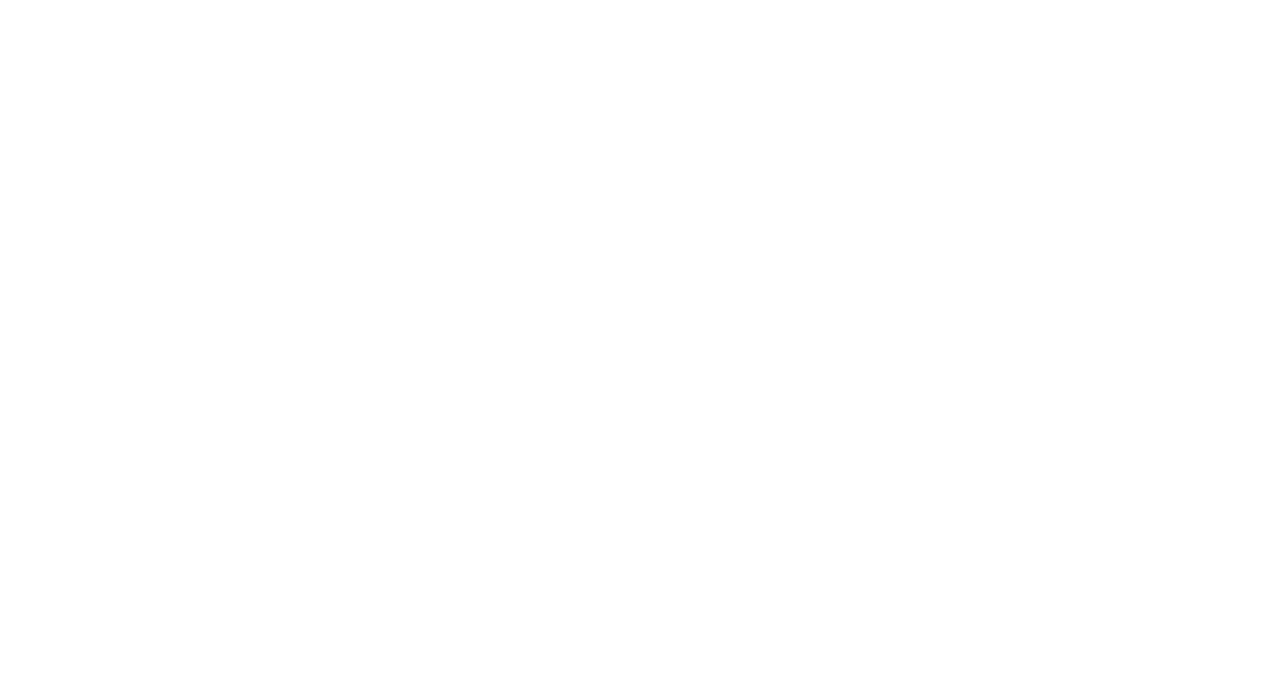
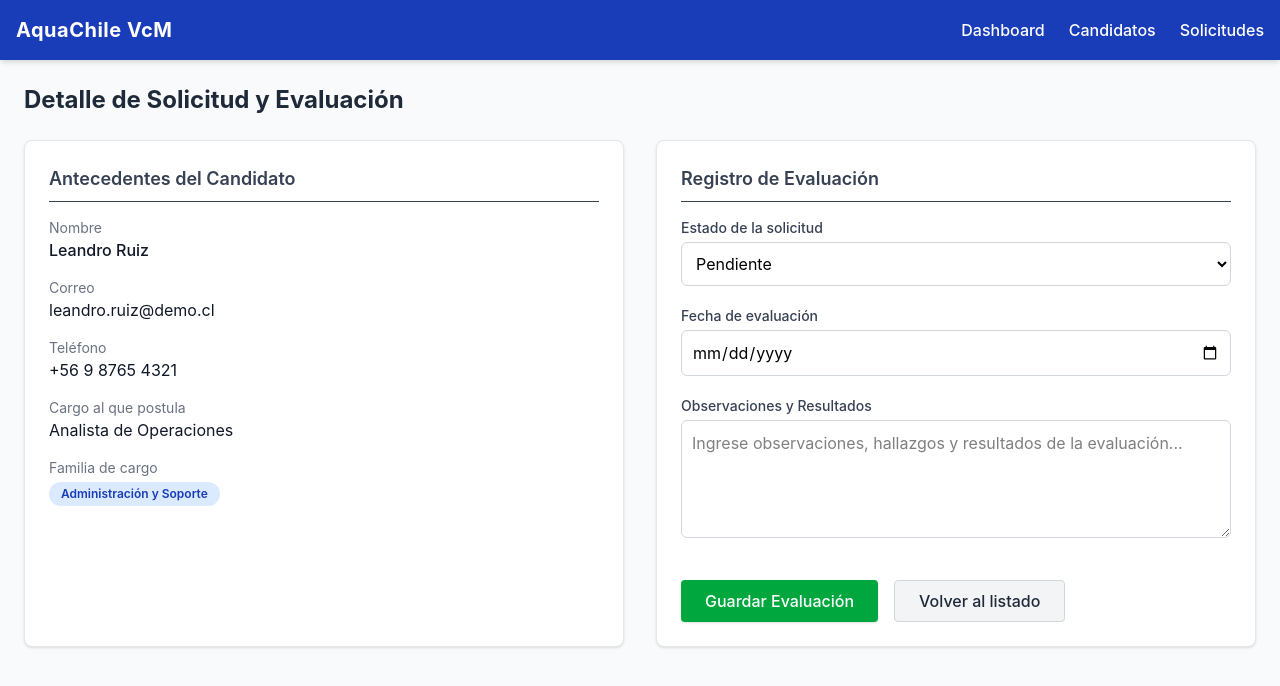
Before and after one commit to donMixho/AquaChile, a React app in the folder frontend/: page /solicitudes/1 in a window 1280 px wide. Before the commit this address had no page. Shown: the top 686 px of the page. Built offline with nearby package versions, Linux system fonts and the light colour scheme; the HTML template or start-up script is replaced by a standard one.

Commit message:
docs: Cambios en el panel

```diff
--- a/frontend/src/App.jsx
+++ b/frontend/src/App.jsx
@@ -5,6 +5,7 @@
 import Solicitudes from './pages/Solicitudes'
 import NuevoCandidato from './pages/NuevoCandidato'
 import NuevaSolicitud from './pages/NuevaSolicitud'
+import DetalleSolicitud from './pages/DetalleSolicitud'
 
 function App() {
   return (
@@ -16,6 +17,7 @@
           <Route path="candidatos/nuevo" element={<NuevoCandidato />} />
           <Route path="solicitudes" element={<Solicitudes />} />
           <Route path="solicitudes/nueva" element={<NuevaSolicitud />} />
+          <Route path="solicitudes/:id" element={<DetalleSolicitud />} />
         </Route>
       </Routes>
     </BrowserRouter>
--- a/frontend/src/index.css
+++ b/frontend/src/index.css
@@ -1,3 +1 @@
-@tailwind base;
-@tailwind components;
-@tailwind utilities;
+@import "tailwindcss";
--- /dev/null
+++ b/frontend/src/pages/DetalleSolicitud.jsx
@@ -0,0 +1,78 @@
+import { Link } from 'react-router-dom';
+
+export default function DetalleSolicitud() {
+  return (
+    <div>
+      <h1 className="text-2xl font-bold text-gray-800 mb-6">Detalle de Solicitud y Evaluación</h1>
+
+      <div className="grid grid-cols-1 md:grid-cols-2 gap-8">
+        {/* Sección Izquierda: Antecedentes */}
+        <div className="bg-white p-6 rounded-lg shadow-sm border border-gray-200">
+          <h2 className="text-lg font-semibold text-gray-700 mb-4 border-b pb-2">Antecedentes del Candidato</h2>
+          <div className="space-y-4">
+            <div>
+              <span className="text-sm text-gray-500 block">Nombre</span>
+              <span className="font-medium text-gray-900">Leandro Ruiz</span>
+            </div>
+            <div>
+              <span className="text-sm text-gray-500 block">Correo</span>
+              <span className="text-gray-900">leandro.ruiz@demo.cl</span>
+            </div>
+            <div>
+              <span className="text-sm text-gray-500 block">Teléfono</span>
+              <span className="text-gray-900">+56 9 8765 4321</span>
+            </div>
+            <div>
+              <span className="text-sm text-gray-500 block">Cargo al que postula</span>
+              <span className="text-gray-900">Analista de Operaciones</span>
+            </div>
+            <div>
+              <span className="text-sm text-gray-500 block">Familia de cargo</span>
+              <span className="px-3 py-1 inline-flex bg-blue-100 text-blue-800 rounded-full text-xs font-semibold mt-1">
+                Administración y Soporte
+              </span>
+            </div>
+          </div>
+        </div>
+
+        {/* Sección Derecha: Formulario de Evaluación */}
+        <div className="bg-white p-6 rounded-lg shadow-sm border border-gray-200">
+          <h2 className="text-lg font-semibold text-gray-700 mb-4 border-b pb-2">Registro de Evaluación</h2>
+          <form className="space-y-5">
+            <div>
+              <label className="block text-sm font-medium text-gray-700 mb-1">Estado de la solicitud</label>
+              <select className="w-full border border-gray-300 rounded-md p-2.5 focus:ring-blue-500 focus:border-blue-500 bg-white">
+                <option>Pendiente</option>
+                <option>En proceso</option>
+                <option>Finalizada</option>
+              </select>
+            </div>
+
+            <div>
+              <label className="block text-sm font-medium text-gray-700 mb-1">Fecha de evaluación</label>
+              <input type="date" className="w-full border border-gray-300 rounded-md p-2.5 focus:ring-blue-500 focus:border-blue-500" />
+            </div>
+
+            <div>
+              <label className="block text-sm font-medium text-gray-700 mb-1">Observaciones y Resultados</label>
+              <textarea
+                rows="4"
+                className="w-full border border-gray-300 rounded-md p-2.5 focus:ring-blue-500 focus:border-blue-500"
+                placeholder="Ingrese observaciones, hallazgos y resultados de la evaluación..."
+              ></textarea>
+            </div>
+
+            <div className="flex gap-4 pt-4 mt-2">
+              <button type="button" className="bg-green-600 hover:bg-green-700 text-white font-medium py-2 px-6 rounded transition-colors shadow-sm">
+                Guardar Evaluación
+              </button>
+              <Link to="/solicitudes" className="bg-gray-100 hover:bg-gray-200 text-gray-800 font-medium py-2 px-6 rounded transition-colors text-center border border-gray-300">
+                Volver al listado
+              </Link>
+            </div>
+          </form>
+        </div>
+      </div>
+    </div>
+  )
+}
--- a/frontend/src/pages/Solicitudes.jsx
+++ b/frontend/src/pages/Solicitudes.jsx
@@ -73,9 +73,9 @@
                 </td>
                 <td className="px-4 py-3 text-sm text-slate-700">{solicitud.responsable}</td>
                 <td className="px-4 py-3 text-sm">
-                  <button type="button" className="font-medium text-sky-600 hover:text-sky-700">
+                  <Link to="/solicitudes/1" className="font-medium text-sky-600 hover:text-sky-700">
                     Ver Detalle
-                  </button>
+                  </Link>
                 </td>
               </tr>
             ))}
```
Also changed, not shown: 1 other file (tests, documents, lock files or other folders).
